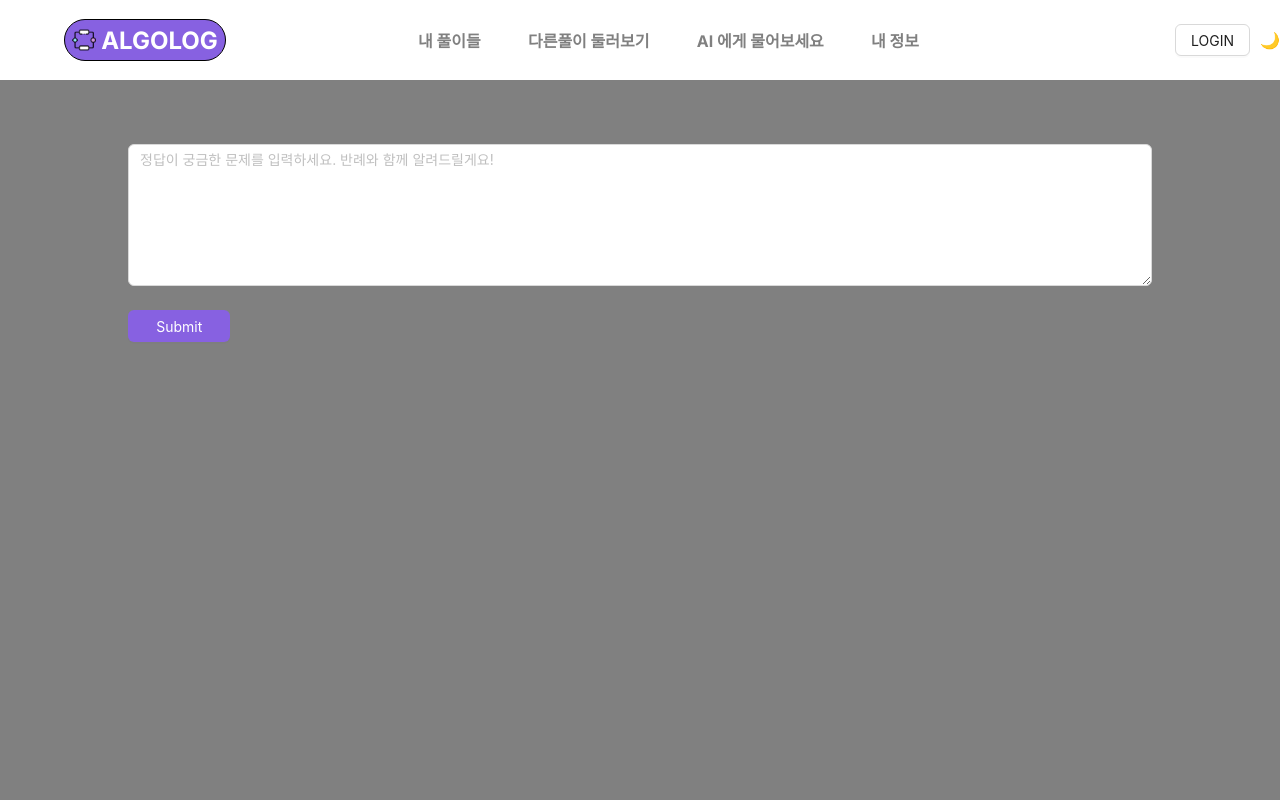
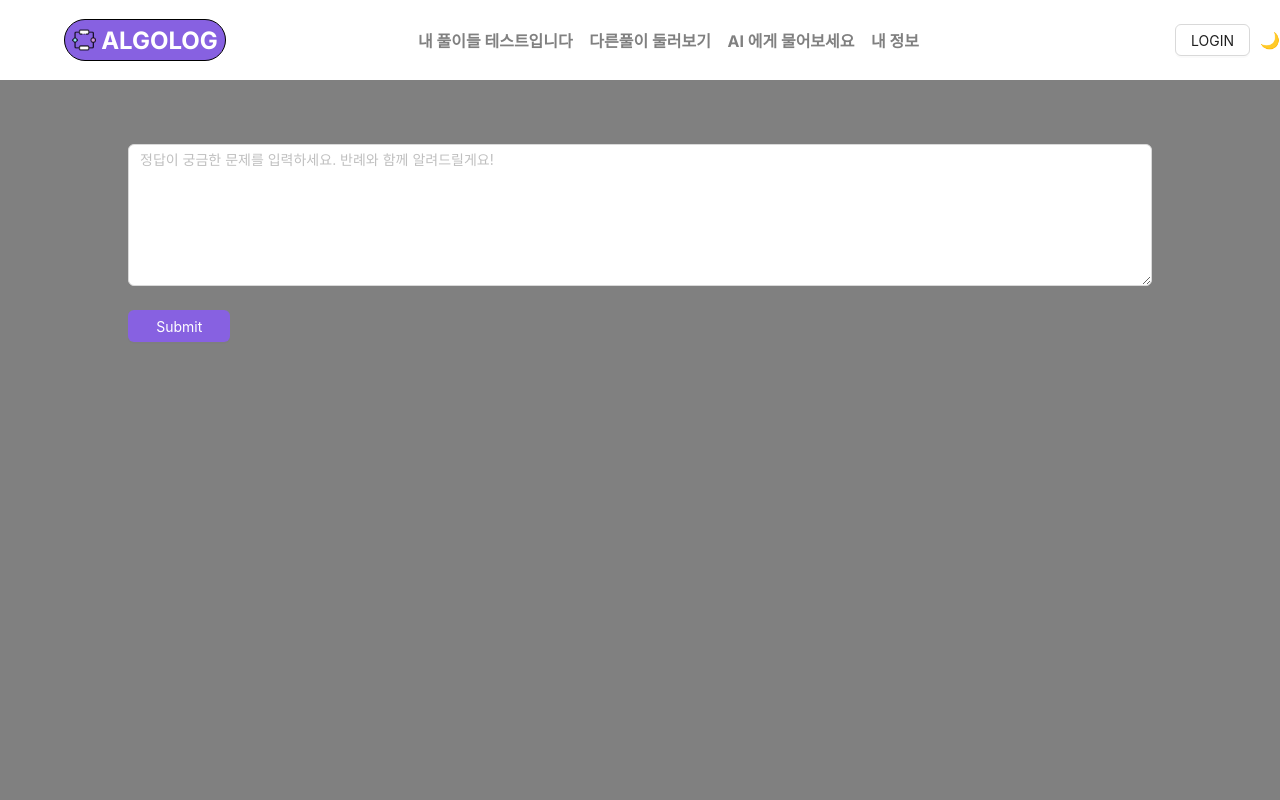
Before and after one commit to MinjoonHK/AlgoLog_Reboot, a Next.js app: page /dashboard/ai in a window 1280 px wide. Shown: the top 800 px of the page. Built offline with nearby package versions, Linux system fonts and the light colour scheme; no server answers.

Commit message:
github action test

```diff
--- a/app/layout/navbar.tsx
+++ b/app/layout/navbar.tsx
@@ -64,7 +64,7 @@ const NavBar = () => {
               }
               href="/dashboard/mysolutions"
             >
-              내 풀이들
+              내 풀이들 테스트입니다
             </Link>
           </div>
           <div>
```
